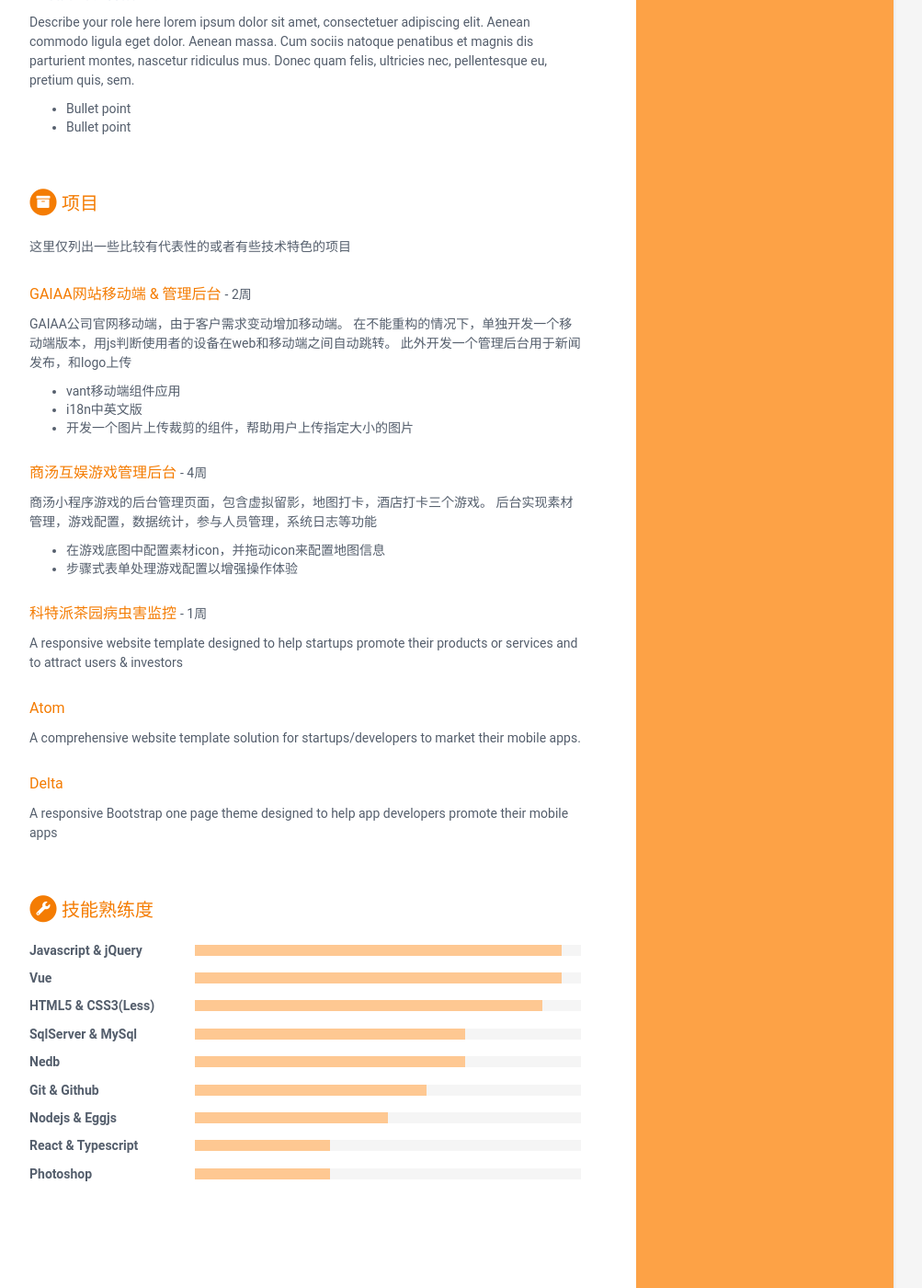
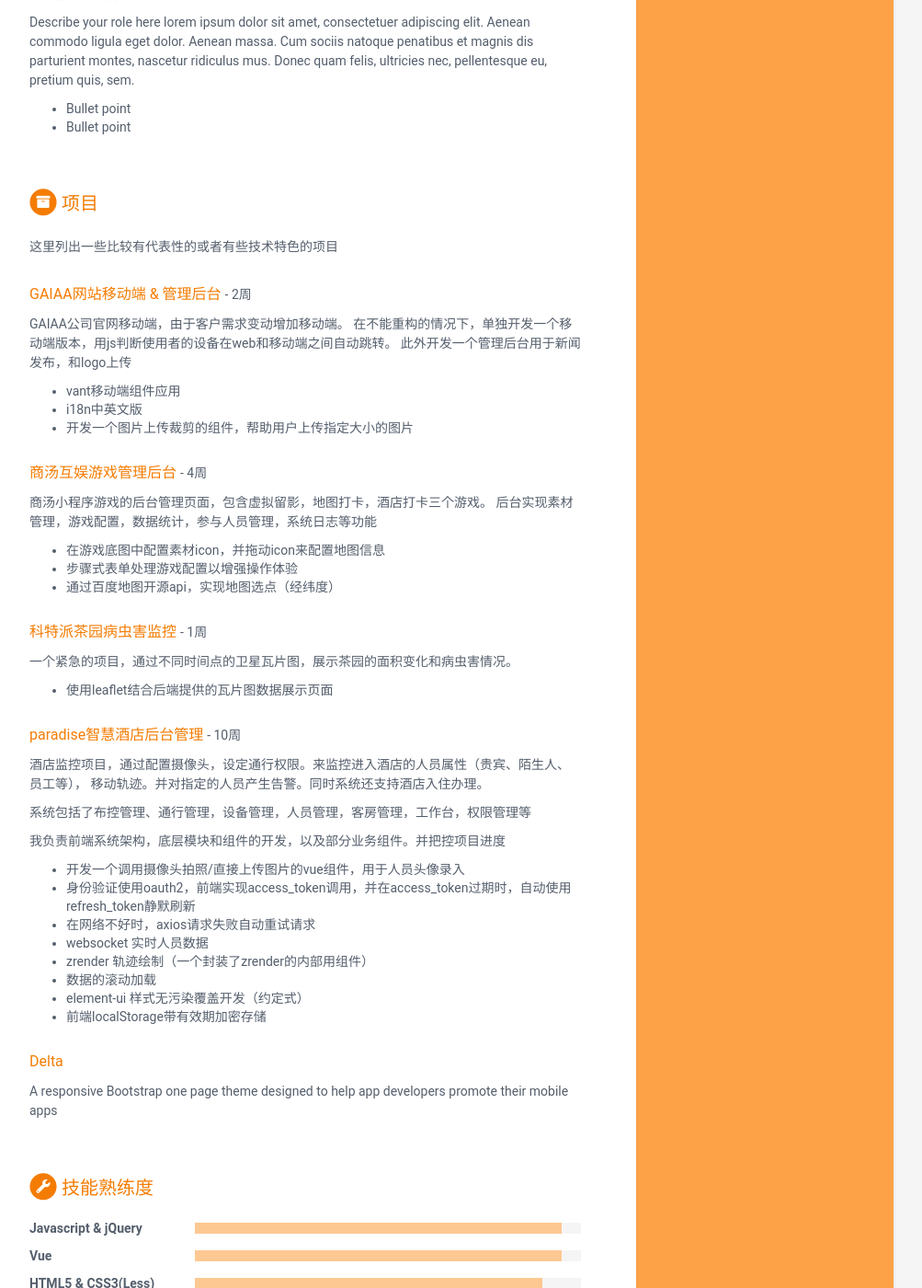
Before and after one commit to wellfrog16/cv, a Jekyll site: the page built from index.html, in a window 1280 px wide and 1400 px high, scrolled down 1093 px. Shown: the whole window at 92% size, without its empty margins (168-1171 px from the left). Built offline with Jekyll 4.4.1, drawn with Linux system fonts in a browser that asks for light colours.

Commit message:
更新资料

```diff
--- a/_data/data.yml
+++ b/_data/data.yml
@@ -116,7 +116,7 @@ experiences:
 projects:
     title: 项目
     intro: >
-      这里仅列出一些比较有代表性的或者有些技术特色的项目
+      这里列出一些比较有代表性的或者有些技术特色的项目
 
     assignments:
       - title: GAIAA网站移动端 & 管理后台
@@ -139,14 +139,33 @@ projects:
 
             - 在游戏底图中配置素材icon，并拖动icon来配置地图信息
             - 步骤式表单处理游戏配置以增强操作体验
+            - 通过百度地图开源api，实现地图选点（经纬度）
 
       - title: 科特派茶园病虫害监控
         cycle: 1周
-        tagline: "A responsive website template designed to help startups promote their products or services and to attract users &amp; investors"
+        tagline: |
+          一个紧急的项目，通过不同时间点的卫星瓦片图，展示茶园的面积变化和病虫害情况。
 
-      - title: Atom
-        link: "#"
-        tagline: "A comprehensive website template solution for startups/developers to market their mobile apps."
+            - 使用leaflet结合后端提供的瓦片图数据展示页面
+
+      - title: paradise智慧酒店后台管理
+        cycle: 10周
+        tagline: |
+          酒店监控项目，通过配置摄像头，设定通行权限。来监控进入酒店的人员属性（贵宾、陌生人、员工等），
+          移动轨迹。并对指定的人员产生告警。同时系统还支持酒店入住办理。
+
+          系统包括了布控管理、通行管理，设备管理，人员管理，客房管理，工作台，权限管理等
+
+          我负责前端系统架构，底层模块和组件的开发，以及部分业务组件。并把控项目进度
+
+            - 开发一个调用摄像头拍照/直接上传图片的vue组件，用于人员头像录入
+            - 身份验证使用oauth2，前端实现access_token调用，并在access_token过期时，自动使用refresh_token静默刷新
+            - 在网络不好时，axios请求失败自动重试请求
+            - websocket 实时人员数据
+            - zrender 轨迹绘制（一个封装了zrender的内部用组件）
+            - 数据的滚动加载
+            - element-ui 样式无污染覆盖开发（约定式）
+            - 前端localStorage带有效期加密存储
 
       - title: Delta
         link: "#"
```
